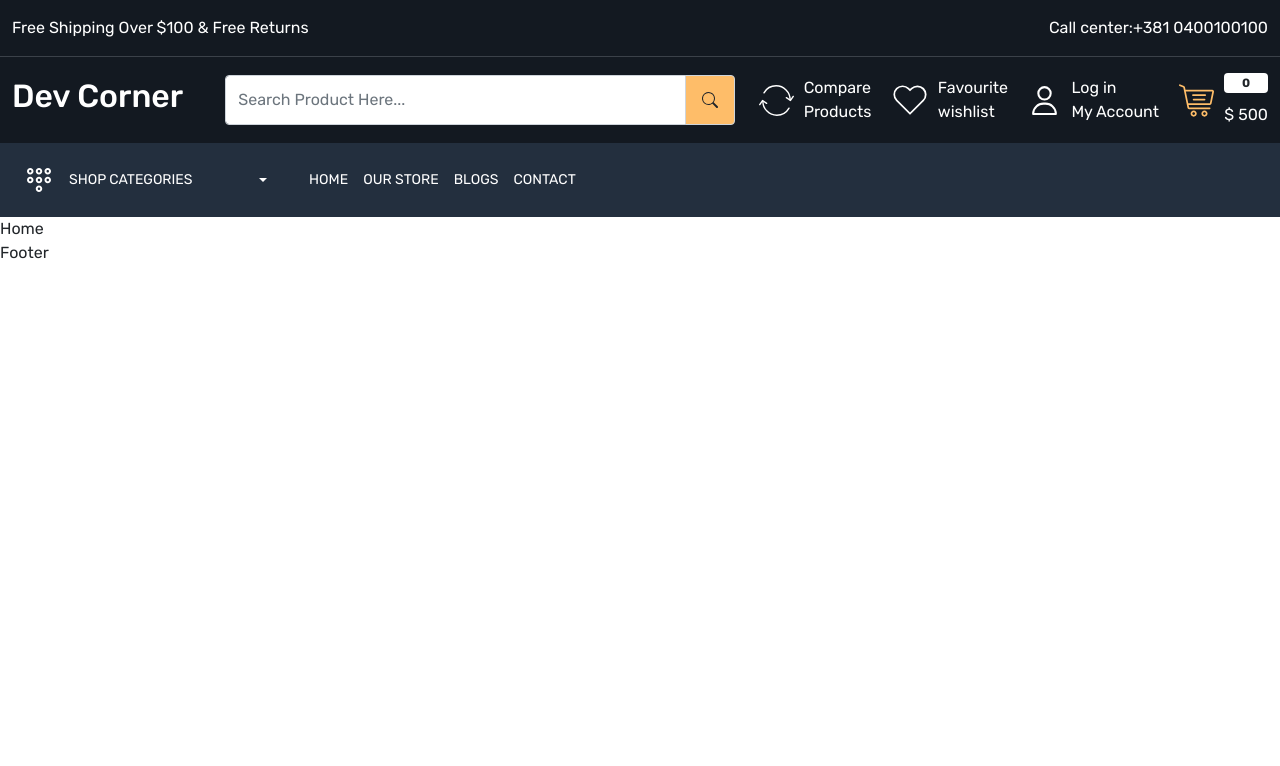
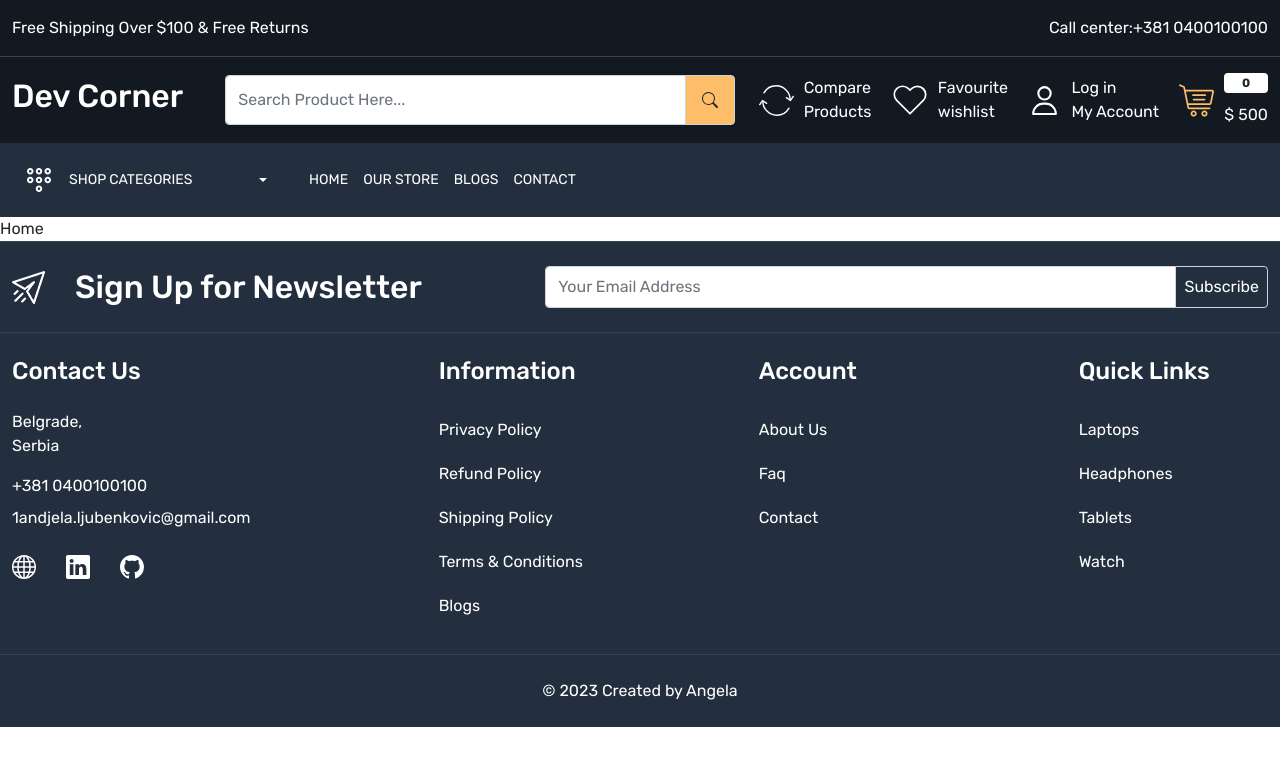
Before and after one commit to andjela24/amazon, a React (Create React App) app: page / in a window 1280 px wide. Shown: the top 766 px of the page. Built offline with nearby package versions, Linux system fonts and the light colour scheme.

Commit message:
complited footer

```diff
--- a/src/components/Footer.js
+++ b/src/components/Footer.js
@@ -1,7 +1,124 @@
 import React from "react";
-
+import { Link } from "react-router-dom";
+import { BsLinkedin, BsGithub, BsGlobe } from "react-icons/bs";
+import newsletter from "../images/newsletter.png";
 const Footer = () => {
-  return <div>Footer</div>;
+  return (
+    <>
+      <footer className="py-4">
+        <div className="container-xxl">
+          <div className="row align-items-center">
+            <div className="col-5">
+              <div className="footer-top-data d-flex gap-30 align-items-center">
+                <img src={newsletter} alt="newsletter" />
+                <h2 className="mb-0 text-white">Sign Up for Newsletter</h2>
+              </div>
+            </div>
+            <div className="col-7">
+              <div className="input-group">
+                <input
+                  type="text"
+                  className="form-control py-1"
+                  placeholder="Your Email Address"
+                  aria-label="Your Email Address"
+                  aria-describedby="basic-addon2"
+                />
+                <span className="input-group-text p-2" id="basic-addon2">
+                  Subscribe
+                </span>
+              </div>
+            </div>
+          </div>
+        </div>
+      </footer>
+      <footer className="py-4">
+        <div className="container-xxl">
+          <div className="row">
+            <div className="col-4">
+              <h4 className="text-white mb-4">Contact Us</h4>
+              <div>
+                <address className="text-white fs-6">
+                  Belgrade, <br /> Serbia <br />
+                </address>
+                <a
+                  href="tel: +381 0400100100"
+                  className="mt-3 d-block mb-1 text-white"
+                >
+                  +381 0400100100
+                </a>
+                <a
+                  href="mailto:1andjela.ljubenkovic@gmail.com"
+                  className="mt-2 d-block mb-0 text-white"
+                >
+                  1andjela.ljubenkovic@gmail.com
+                </a>
+                <div className="social_icons d-flex align-items-center gap-30 mt-4">
+                  <a className="text-white" href="https://andjela24.github.io/">
+                    <BsGlobe className="fs-4" />
+                  </a>
+                  <a
+                    className="text-white"
+                    href="https://www.linkedin.com/in/andjela-ljubenkovic/"
+                  >
+                    <BsLinkedin className="fs-4" />
+                  </a>
+                  <a className="text-white" href="https://github.com/andjela24">
+                    <BsGithub className="fs-4" />
+                  </a>
+                </div>
+              </div>
+            </div>
+            <div className="col-3">
+              <h4 className="text-white mb-4">Information</h4>
+              <div className="footer-link d-flex flex-column">
+                <Link to="/privacy-policy" className="text-white py-2 mb-1">
+                  Privacy Policy
+                </Link>
+                <Link to="/refund-policy" className="text-white py-2 mb-1">
+                  Refund Policy
+                </Link>
+                <Link to="/shipping-policy" className="text-white py-2 mb-1">
+                  Shipping Policy
+                </Link>
+                <Link to="/term-conditions" className="text-white py-2 mb-1">
+                  Terms & Conditions
+                </Link>
+                <Link className="text-white py-2 mb-1">Blogs</Link>
+              </div>
+            </div>
+            <div className="col-3">
+              <h4 className="text-white mb-4">Account</h4>
+              <div className="footer-link d-flex flex-column">
+                <Link className="text-white py-2 mb-1">About Us</Link>
+                <Link className="text-white py-2 mb-1">Faq</Link>
+                <Link className="text-white py-2 mb-1">Contact</Link>
+              </div>
+            </div>
+            <div className="col-2">
+              <h4 className="text-white mb-4">Quick Links</h4>
+              <div className="footer-link d-flex flex-column">
+                <Link className="text-white py-2 mb-1">Laptops</Link>
+                <Link className="text-white py-2 mb-1">Headphones</Link>
+                <Link className="text-white py-2 mb-1">Tablets</Link>
+                <Link className="text-white py-2 mb-1">Watch</Link>
+              </div>
+            </div>
+          </div>
+        </div>
+      </footer>
+      <footer className="py-4">
+        <div className="container-xxl">
+          <div className="row">
+            <div className="col-12">
+              <p className="text-center mb-0 text-white">
+                &copy; {new Date().getFullYear()} Created by Angela
+              </p>
+            </div>
+          </div>
+        </div>
+      </footer>
+    </>
+  );
 };
 
 export default Footer;
```
